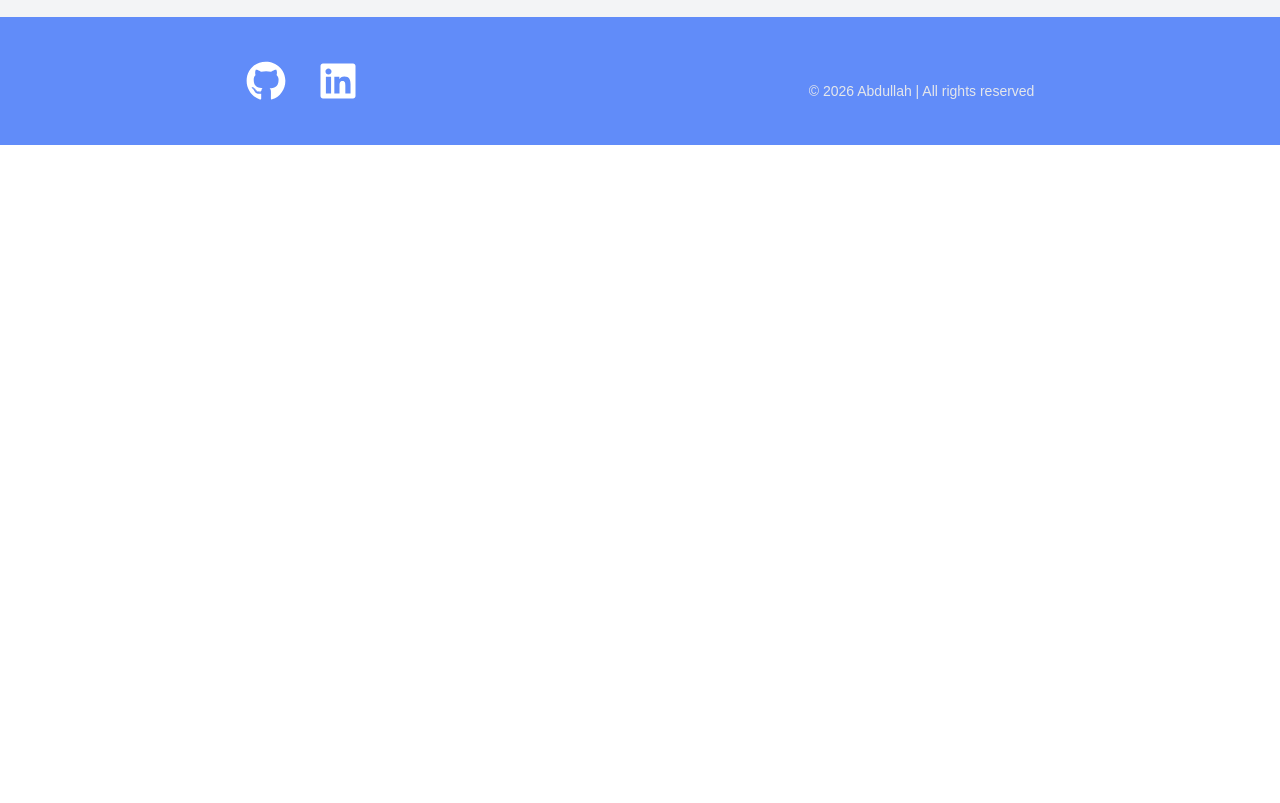
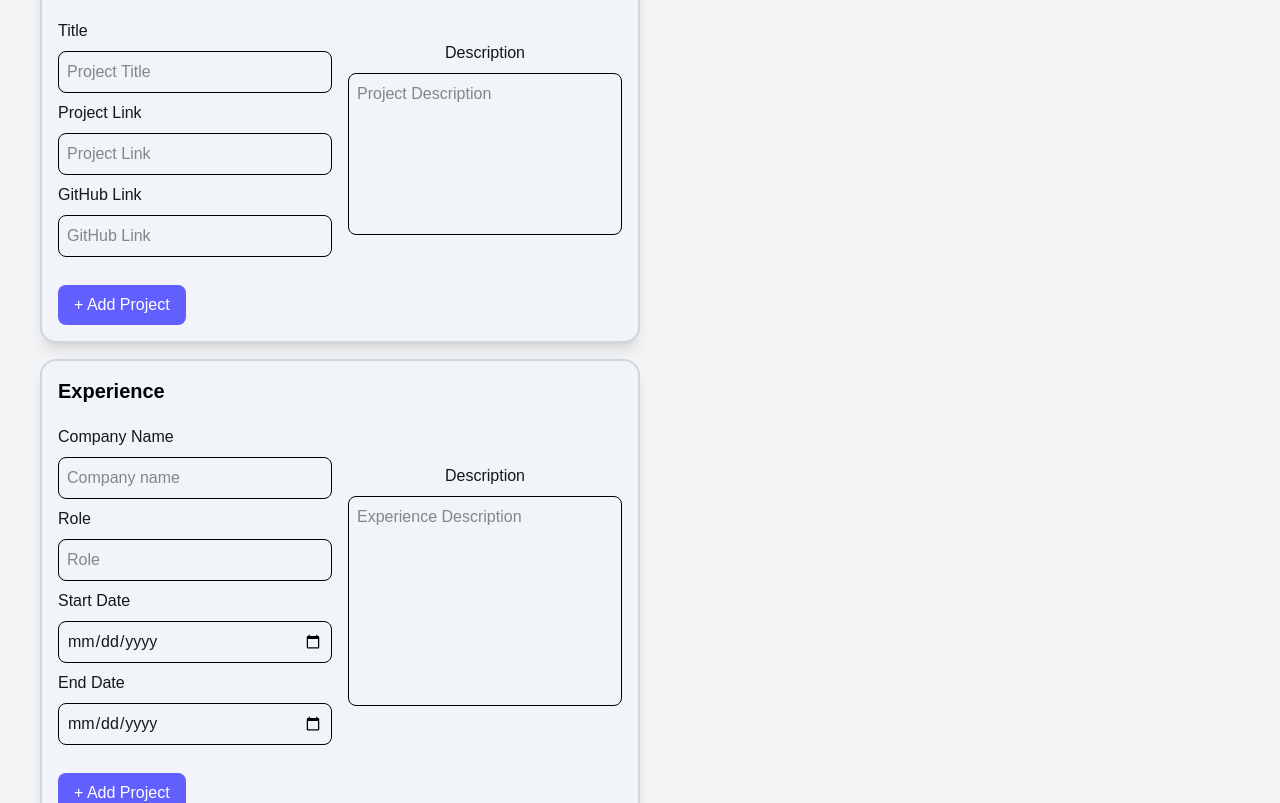
Before and after one commit to smabdullah958/AI-Career-Assistant, a Next.js app in the folder Frontend/: page /Resume in a window 1280 px wide. Shown: the part 1080-1883 px from the top of the page. Before the commit the page ends 1225 px from the top, so only its background shows below. Built offline with nearby package versions, Linux system fonts and the light colour scheme; no server answers.

Commit message:
add teh expereince and also toher sections

```diff
--- a/Frontend/Component/Form/ResumeForm.jsx
+++ b/Frontend/Component/Form/ResumeForm.jsx
@@ -14,12 +14,32 @@ const ResumeForm = () => {
     resolver: zodResolver(ResumeSchema),
     defaultValues: {
       Skills: [{ value: "" }],
+      //for porject
+      Projects: [
+        {
+          title: "",
+          description: "",
+          link: "",
+          Github: "",
+        },
+      ],
+
+      //for experinece
+      Experience: [
+        {
+          CompanyName: "",
+          Role: "",
+          StartDate: "",
+          EndDate: "",
+          Description: "",
+        },
+      ],
     },
   });
 
   const summaryCharacter = watch("Summary");
 
-  // useFieldArray for dynamic inputs
+  // useFieldArray for dynamic inputs for a skills section
   const {
     fields: skillFields,
     append: addSkill,
@@ -28,10 +48,55 @@ const ResumeForm = () => {
     control,
     name: "Skills",
   });
-
+  //for skills section
   const handleAddSkill = () => {
     if (skillFields.length < 20) {
       addSkill(" "); // append empty string
+    }
+  };
+
+  // useFieldArray for dynamic Experience
+  const {
+    fields: experienceFields,
+    append: addExperience,
+    remove: removeExperience,
+  } = useFieldArray({
+    control,
+    name: "Experience",
+  });
+
+  // function to add Experience (max 3)
+  const handleAddExperience = () => {
+    if (experienceFields.length < 3) {
+      addExperience({
+        Role: "",
+        Description: "",
+        CompanyName: "",
+        StartDate: "",
+        EndDate: "",
+      });
+    }
+  };
+
+  //useFieldArray for dynamic projects
+  const {
+    fields: projectFields,
+    append: addProject,
+    remove: removeProject,
+  } = useFieldArray({
+    control,
+    name: "Projects",
+  });
+
+  // function to add project (max 3)
+  const handleAddProject = () => {
+    if (projectFields.length < 3) {
+      addProject({
+        title: "",
+        description: "",
+        link: "",
+        Github: "",
+      });
     }
   };
 
@@ -143,11 +208,13 @@ const ResumeForm = () => {
 
       {/* skills */}
       <div className="bg-slate-100 border-2 border-gray-300 rounded-2xl p-4 mb-4 shadow-lg">
-        <h1 className="text-xl text-black font-bold mb-3">Skills</h1>
+        <h1 className="text-xl text-black font-bold mb-3 sm:mb-7 md:mb-7 2xl:mb-10 text-sm">
+          Skills
+        </h1>
 
-        {errors.Skills && (
+        {errors.Skills?.[0]?.value && (
           <p className="text-red-500 text-sm mb-2">
-            {errors.Skills[0].value.message}
+            {errors.Skills[0].value?.message}
           </p>
         )}
 
@@ -186,6 +253,205 @@ const ResumeForm = () => {
         </p>
       </div>
 
+      <div className="bg-slate-100 border-2 border-gray-300 rounded-2xl p-4 mb-4 shadow-lg">
+        <h1 className="text-xl text-black font-bold mb-3">Projects</h1>
+
+        {projectFields.map((field, index) => (
+          <section
+            key={field.id}
+            className="grid grid-cols-2 gap-4 items-start mb-4"
+          >
+            {/* Left side: Title, Link, GitHub */}
+            <div className="flex flex-col ">
+              <h3 className="my-2">Title </h3>
+              {errors.Projects?.[0]?.title && (
+                <p className="text-red-500 text-sm">
+                  {errors.Projects[0].title?.message}
+                </p>
+              )}
+
+              <input
+                {...register(`Projects.${index}.title`)}
+                placeholder="Project Title"
+                className="border-black w-full border rounded-lg p-2 focus:outline-none focus:ring-2 focus:ring-blue-300"
+              />
+
+              <h3 className="my-2 ">Project Link </h3>
+              {errors.Projects?.[0]?.link && (
+                <p className="text-red-500 text-sm">
+                  {errors.Projects[0].link?.message}
+                </p>
+              )}
+
+              <input
+                {...register(`Projects.${index}.link`)}
+                placeholder="Project Link"
+                className="border-black w-full border rounded-lg p-2 focus:outline-none focus:ring-2 focus:ring-blue-300"
+              />
+
+              <h3 className="my-2 ">GitHub Link </h3>
+
+              {errors.Projects?.[0]?.Github && (
+                <p className="text-red-500 text-sm">
+                  {errors.Projects[0].Github?.message}
+                </p>
+              )}
+              <input
+                {...register(`Projects.${index}.Github`)}
+                placeholder="GitHub Link"
+                className="border-black w-full border rounded-lg p-2 focus:outline-none focus:ring-2 focus:ring-blue-300"
+              />
+
+              {/* Remove button */}
+              {projectFields.length > 1 && (
+                <button
+                  type="button"
+                  onClick={() => removeProject(index)}
+                  className="bg-red-400 text-white px-3 py-1 rounded-lg hover:bg-red-500 duration-300 w-fit mt-2"
+                >
+                  Remove Project
+                </button>
+              )}
+            </div>
+            <section className="flex flex-col items-center justify-center content-center h-full ">
+              {/* Right side: Description */}
+
+              <h3 className="my-2 ">Description </h3>
+
+              {errors.Projects?.[0]?.description && (
+                <p className="text-red-500 text-sm">
+                  {errors.Projects[0].description?.message}
+                </p>
+              )}
+              <textarea
+                rows={6}
+                {...register(`Projects.${index}.description`)}
+                placeholder="Project Description"
+                className="border-black w-full border rounded-lg p-2 focus:outline-none focus:ring-2 focus:ring-blue-300 resize-none"
+              />
+            </section>
+          </section>
+        ))}
+
+        {/* Add Project button */}
+        {projectFields.length < 3 && (
+          <button
+            type="button"
+            onClick={handleAddProject}
+            className="mt-3 bg-indigo-500 text-white px-4 py-2 rounded-lg hover:bg-indigo-600 duration-300 w-fit"
+          >
+            + Add Project
+          </button>
+        )}
+      </div>
+
+      {/* //for Experience */}
+      <div className="bg-slate-100 border-2 border-gray-300 rounded-2xl p-4 mb-4 shadow-lg">
+        <h1 className="text-xl text-black font-bold mb-3">Experience</h1>
+
+        {experienceFields.map((field, index) => (
+          <section
+            key={field.id}
+            className="grid grid-cols-2 gap-4 items-start mb-4"
+          >
+            {/* Left side: Title, Link, GitHub */}
+            <div className="flex flex-col">
+              <h3 className="my-2 ">Company Name </h3>
+
+              {errors.Experience?.[0]?.CompanyName && (
+                <p className="text-red-500 text-sm">
+                  {errors.Experience[0].CompanyName?.message}
+                </p>
+              )}
+
+              <input
+                {...register(`Experience.${index}.CompanyName`)}
+                placeholder="Company name"
+                className="border-black w-full border rounded-lg p-2 focus:outline-none focus:ring-2 focus:ring-blue-300"
+              />
+
+              <h3 className="my-2 ">Role </h3>
+              {errors.Experience?.[0]?.Role && (
+                <p className="text-red-500 text-sm">
+                  {errors.Experience[0].Role?.message}
+                </p>
+              )}
+
+              <input
+                {...register(`Experience.${index}.Role`)}
+                placeholder="Role"
+                className="border-black w-full border rounded-lg p-2 focus:outline-none focus:ring-2 focus:ring-blue-300"
+              />
+
+              <h3 className="my-2 ">Start Date </h3>
+
+              {errors.Experience?.[0]?.StartDate && (
+                <p className="text-red-500 text-sm">
+                  {errors.Experience[0].StartDate?.message}
+                </p>
+              )}
+              <input
+                type="date"
+                {...register(`Experience.${index}.StartDate`)}
+                placeholder="Start Date"
+                className="border-black w-full border rounded-lg p-2 focus:outline-none focus:ring-2 focus:ring-blue-300"
+              />
+
+              <h3 className="my-2 ">End Date </h3>
+              {errors.Experience?.[0]?.EndDate && (
+                <p className="text-red-500 text-sm">
+                  {errors.Experience[0].EndDate?.message}
+                </p>
+              )}
+              <input
+                type="date"
+                {...register(`Experience.${index}.EndDate`)}
+                placeholder="End Date"
+                className="border-black w-full border rounded-lg p-2 focus:outline-none focus:ring-2 focus:ring-blue-300"
+              />
+
+              {/* Remove button */}
+              {experienceFields.length > 1 && (
+                <button
+                  type="button"
+                  onClick={() => removeExperience(index)}
+                  className="bg-red-400 text-white px-3 py-1 rounded-lg hover:bg-red-500 duration-300 w-fit mt-2"
+                >
+                  Remove Experience
+                </button>
+              )}
+            </div>
+            <section className="flex flex-col items-center justify-center content-center h-full ">
+              {/* Right side: Description */}
+              <h3 className="my-2 ">Description </h3>
+
+              {errors.Experience?.[0]?.Description && (
+                <p className="text-red-500 text-sm">
+                  {errors.Experience[0].Description?.message}
+                </p>
+              )}
+              <textarea
+                rows={8}
+                {...register(`Experience.${index}.Description`)}
+                placeholder="Experience Description"
+                className="border-black w-full border rounded-lg p-2 focus:outline-none focus:ring-2 focus:ring-blue-300 resize-none"
+              />
+            </section>
+          </section>
+        ))}
+
+        {/* Add Project button */}
+        {experienceFields.length < 3 && (
+          <button
+            type="button"
+            onClick={handleAddExperience}
+            className="mt-3 bg-indigo-500 text-white px-4 py-2 rounded-lg hover:bg-indigo-600 duration-300 w-fit"
+          >
+            + Add Project
+          </button>
+        )}
+      </div>
+
       <button
         onClick={handleSubmit(FormFunction)}
         className="bg-indigo-500 text-white py-2 px-4 rounded-lg hover:bg-indigo-600 focus:outline-none focus:ring-2 focus:ring-blue-300 duration-300"
--- a/Frontend/Libraries/ZodSchema.jsx
+++ b/Frontend/Libraries/ZodSchema.jsx
@@ -14,7 +14,7 @@ export const ResumeSchema = z.object({
   phone: z
     .string()
     .nonempty("phone no is requred")
-    .regex(/^\d{10}$/, "Phone number must be a 10-digit number"),
+    .regex(/^\d{11}$/, "Phone number must be a 11-digit number"),
   Role: z.string().nonempty("Role is required"),
   portfolio: z
     .string()
@@ -31,7 +31,7 @@ export const ResumeSchema = z.object({
   Summary: z
     .string()
     .nonempty("Summary is required")
-    .max(200, "Summary must be less than 200 characters long"),
+    .max(200, "Summary must be less than 200 characters"),
 
   //skills and projects
   Skills: z
@@ -44,36 +44,49 @@ export const ResumeSchema = z.object({
     .min(1, "At least one skill is required")
     .max(20, "You can add up to 20 skills only"),
 
-  Projects: z.array(
+  Projects: z
+    .array(
       z.object({
         title: z
           .string()
+          .nonempty("Project title is required")
           .max(30, "Project title must be less than 30 characters long"),
         description: z
           .string()
-        .max(90, "Project description must be less than 90 characters long"),
-      link: z.string().url("Project link must be a valid URL").optional(),
-      Github: z.string().url("GitHub URL must be a valid URL").optional(),
+          .nonempty("Project description is required")
+          .max(90, "Description must be less than 90 characters"),
+        link: z
+          .string()
+          .url("Project link must be a valid URL")
+          .or(z.literal(""))
+          .optional(),
+        Github: z
+          .string()
+          .url("GitHub URL must be a valid URL")
+          .or(z.literal(""))
+          .optional(),
       }),
-  ),
+    )
+    .nonempty("At least one project is required")
+    .max(3, "You can add up to 3 projects only"),
 
   //experience and certifications
-  Experienc: z.array(
+  Experience: z.array(
     z.object({
-      Role: z.string().max(50, "Role must be less than 50 characters long"),
+      Role: z
+        .string()
+        .max(50, "Role must be less than 50 characters long")
+        .nonempty("Role is required"),
       CompanyName: z
         .string()
-        .max(50, "Company name must be less than 50 characters long"),
-      StartDate: z
-        .string()
-        .max(50, "Start date must be less than 50 characters long"),
-      EndDate: z
-        .string()
-        .max(50, "End date must be less than 50 characters long")
-        .optional(),
+        .max(50, "Company name must be less than 50 characters long")
+        .nonempty("Company name is required"),
+      StartDate: z.string().nonempty("Start date is required"),
+      EndDate: z.string().optional(),
       Description: z
         .string()
-        .max(100, "Description must be less than 100 characters long"),
+        .nonempty("Description is required")
+        .max(100, "Description must be less than 100 characters"),
     }),
   ),
 
@@ -81,11 +94,11 @@ export const ResumeSchema = z.object({
     z.object({
       nameOfInstitute: z
         .string()
-        .max(50, "Certification name must be less than 50 characters long"),
+        .max(50, "Institution name must be less than 50 characters"),
       CertifcateName: z
         .string()
-        .max(50, "Certificate name must be less than 50 characters long"),
-      date: z.string().max(50, "Date must be less than 50 characters long"),
+        .max(50, "Certificate name must be less than 50 characters"),
+      date: z.string().nonempty("Date is required"),
     }),
   ),
 
```
Lines whose indentation alone changed are shown as unchanged.
